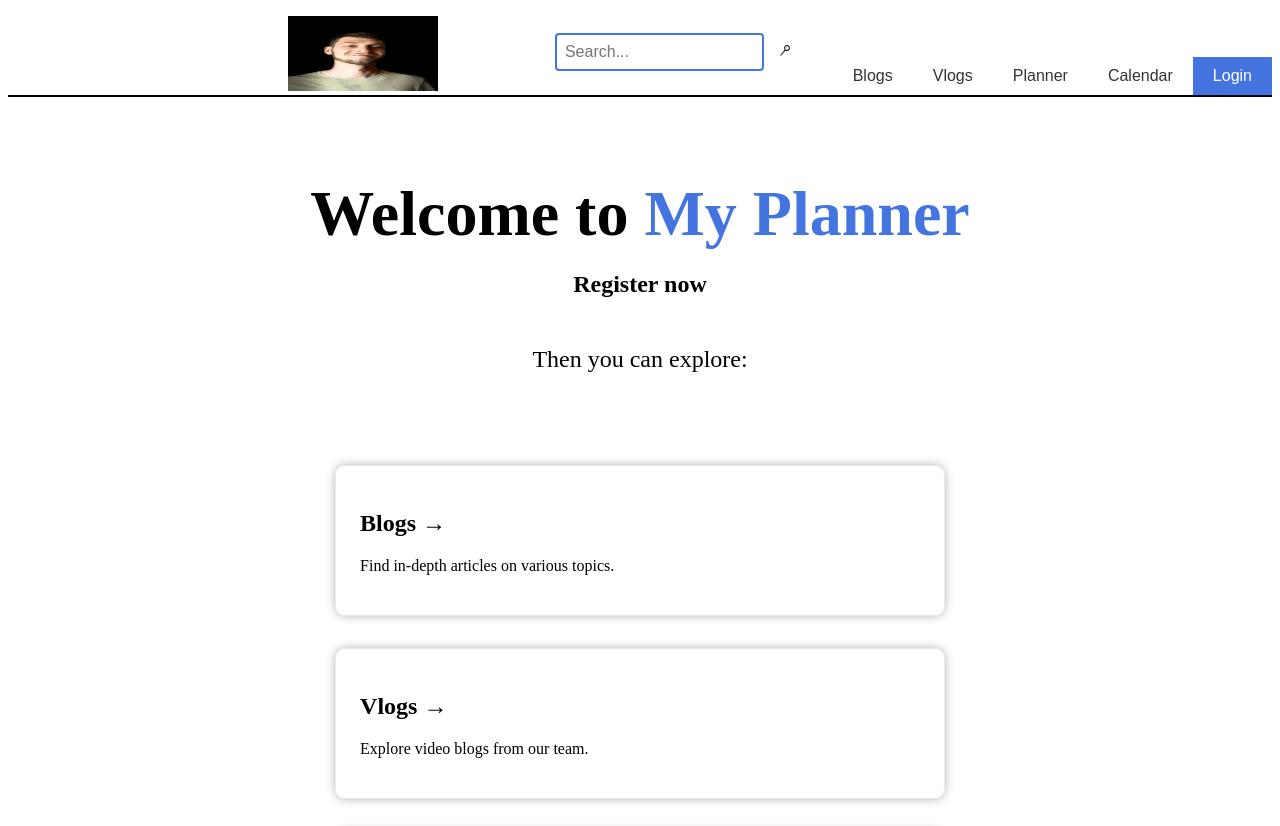
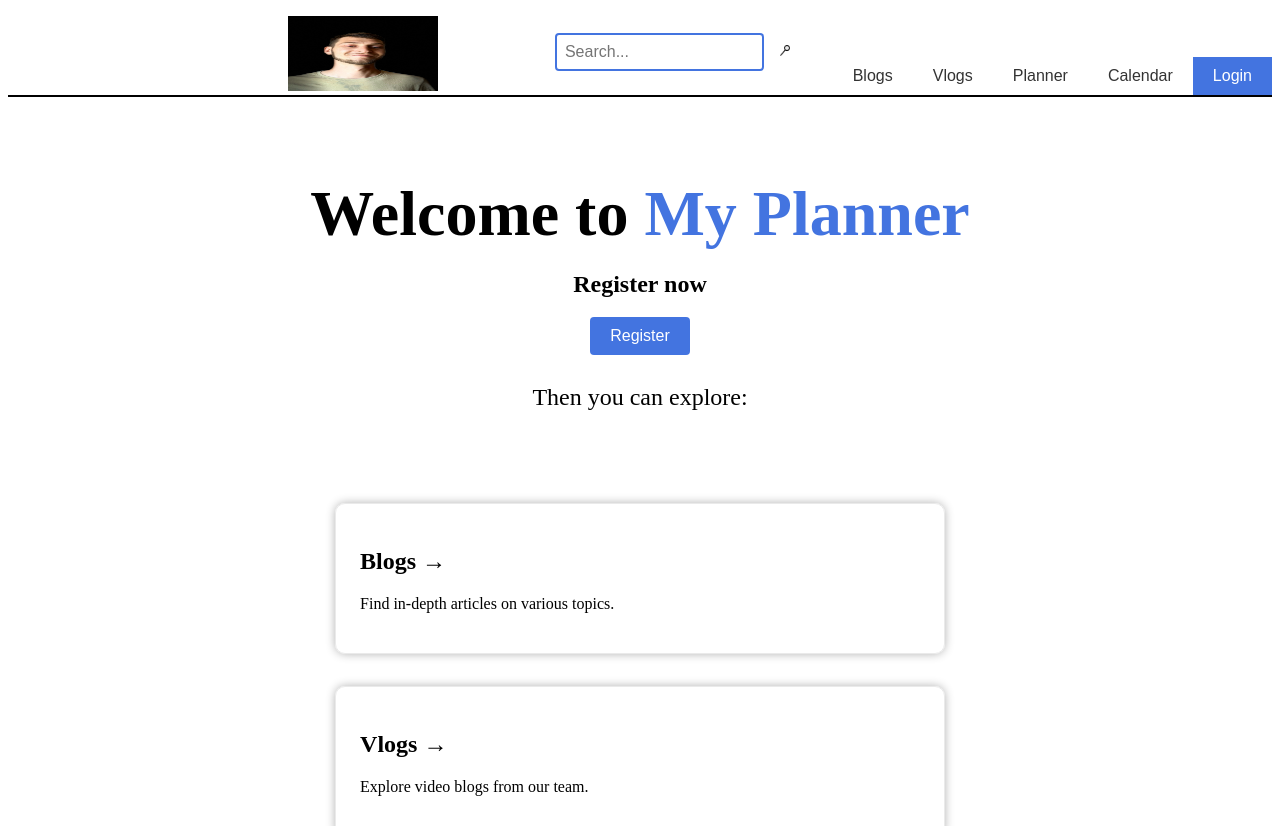
Before and after one commit to Mihailovkill/planApp, a Next.js app in the folder planner/: page / in a window 1280 px wide. Shown: the top 826 px of the page. Built offline with nearby package versions, Linux system fonts and the light colour scheme.

Commit message:
Added register button

```diff
--- a/planner/src/pages/index.module.css
+++ b/planner/src/pages/index.module.css
@@ -57,3 +57,18 @@
   border-radius: 10px;
   box-shadow: 0 0 10px rgba(0, 0, 0, 0.3);
 }
+
+.registerButton {
+  background-color: #4374e0; /* Primary Color */
+  color: #ffffff; /* Text Color */
+  border: none;
+  padding: 10px 20px;
+  font-size: 16px;
+  border-radius: 4px;
+  cursor: pointer;
+  transition: background-color 0.3s ease;
+}
+
+.registerButton:hover {
+  background-color: #39c2c9; /* Secondary Color */
+}
--- a/planner/src/pages/index.tsx
+++ b/planner/src/pages/index.tsx
@@ -18,6 +18,10 @@ const Home: NextPage = () => {
         </h1>
 
         <h2 className={styles.titleRegister}>Register now</h2>
+
+        <Link href={"/register"}>
+          <button className={styles.registerButton}>Register</button>
+        </Link>
 
         <p className={styles.description}>Then you can explore:</p>
 
```
